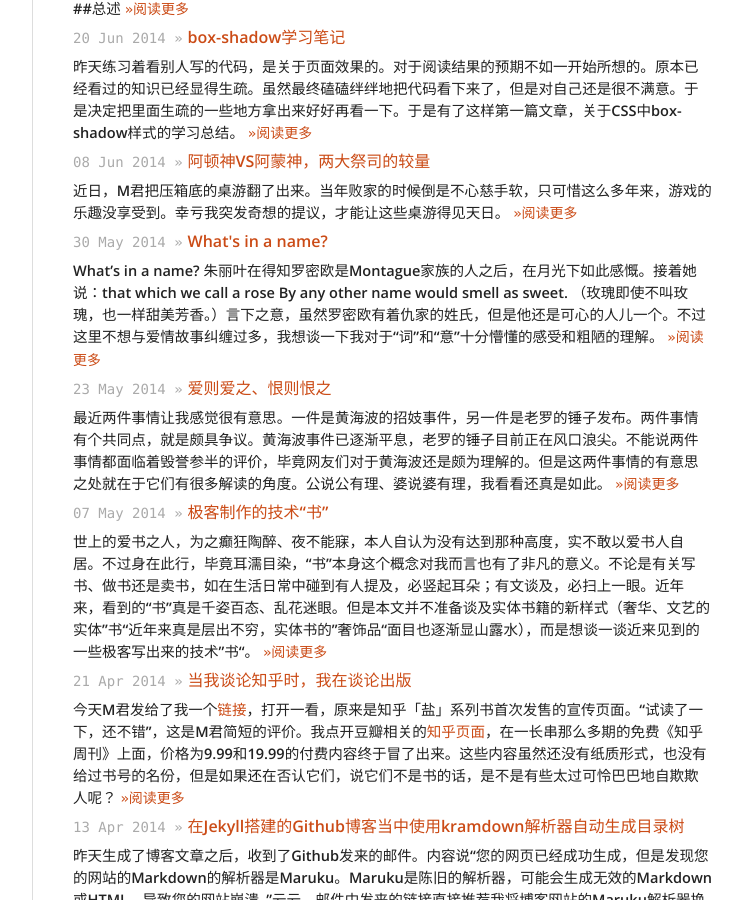
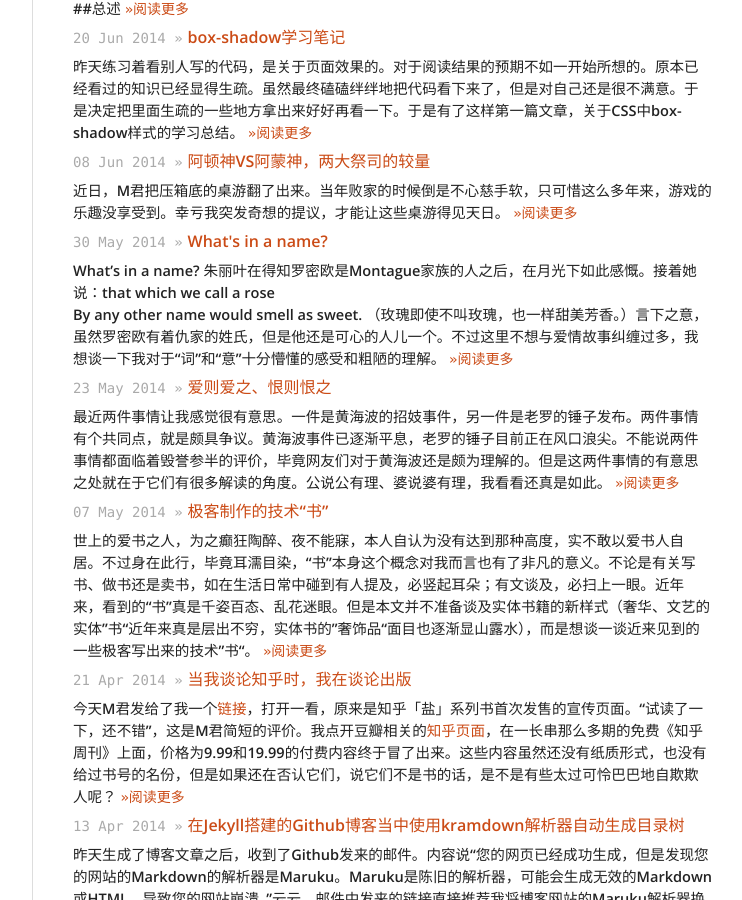
Before and after one commit to fantaghiro/fantaghiro.github.io, a Jekyll site: the page built from index.html, in a window 1280 px wide and 900 px high, scrolled down 614 px. Shown: the whole window, without its empty margins (378-1120 px from the left). Built offline with Jekyll 4.4.1, drawn with Linux system fonts in a browser that asks for light colours; nearby versions of some CDN libraries; part of the change alters nothing that is shown.

Commit message:
Update _config.yml

```diff
--- a/_config.yml
+++ b/_config.yml
@@ -4,8 +4,14 @@ url: http://fantaghiro.github.io
 lsi: false
 exclude: [LICENSE, CNAME, README.md, .gitignore]
 permalink: /:month-:day-:year/:title.html
-markdown: kramdown
+markdown: KramdownPygments
 kramdown:
+  auto_ids: true
+  footnote_nr: 1
+  entity_output: as_char
+  toc_levels: 1..6
+  smart_quotes: lsquo,rsquo,ldquo,rdquo
+  input: GFM
   use_coderay: true
   coderay:
     coderay_line_numbers: table
```
